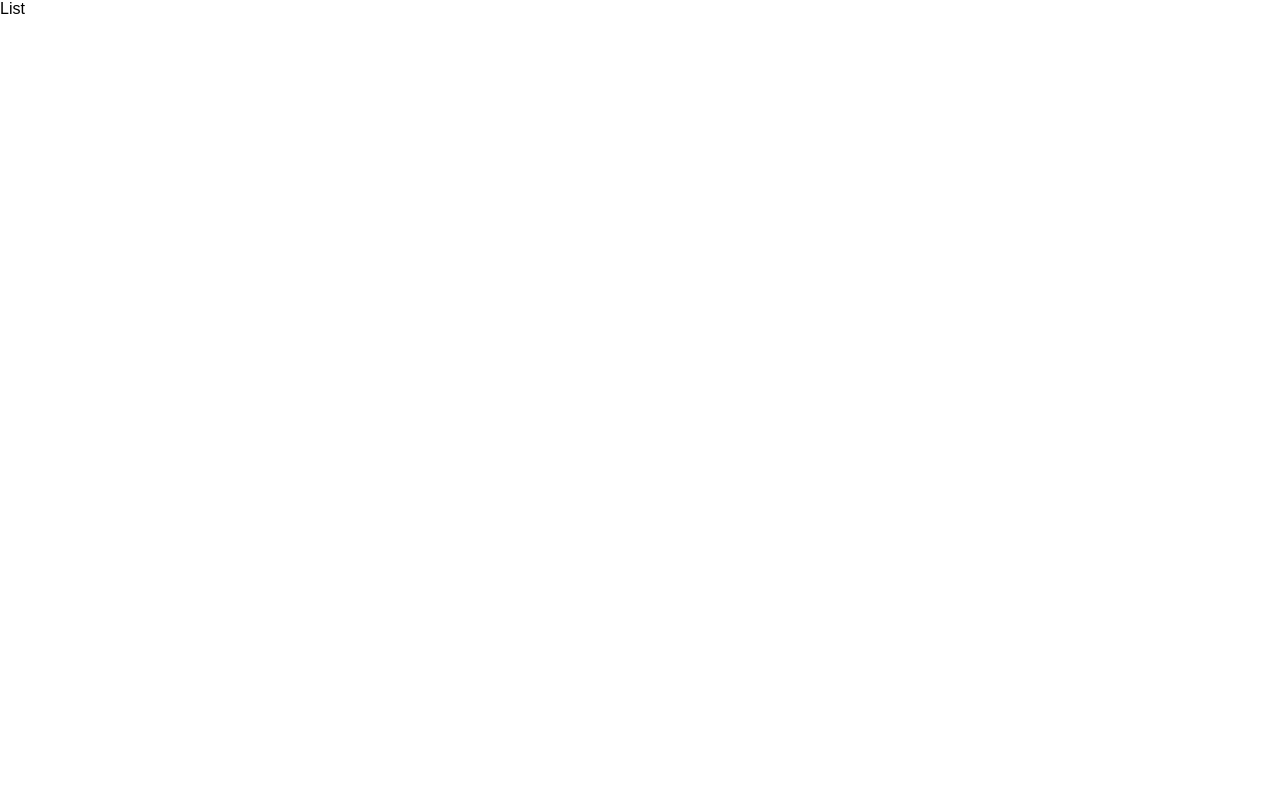
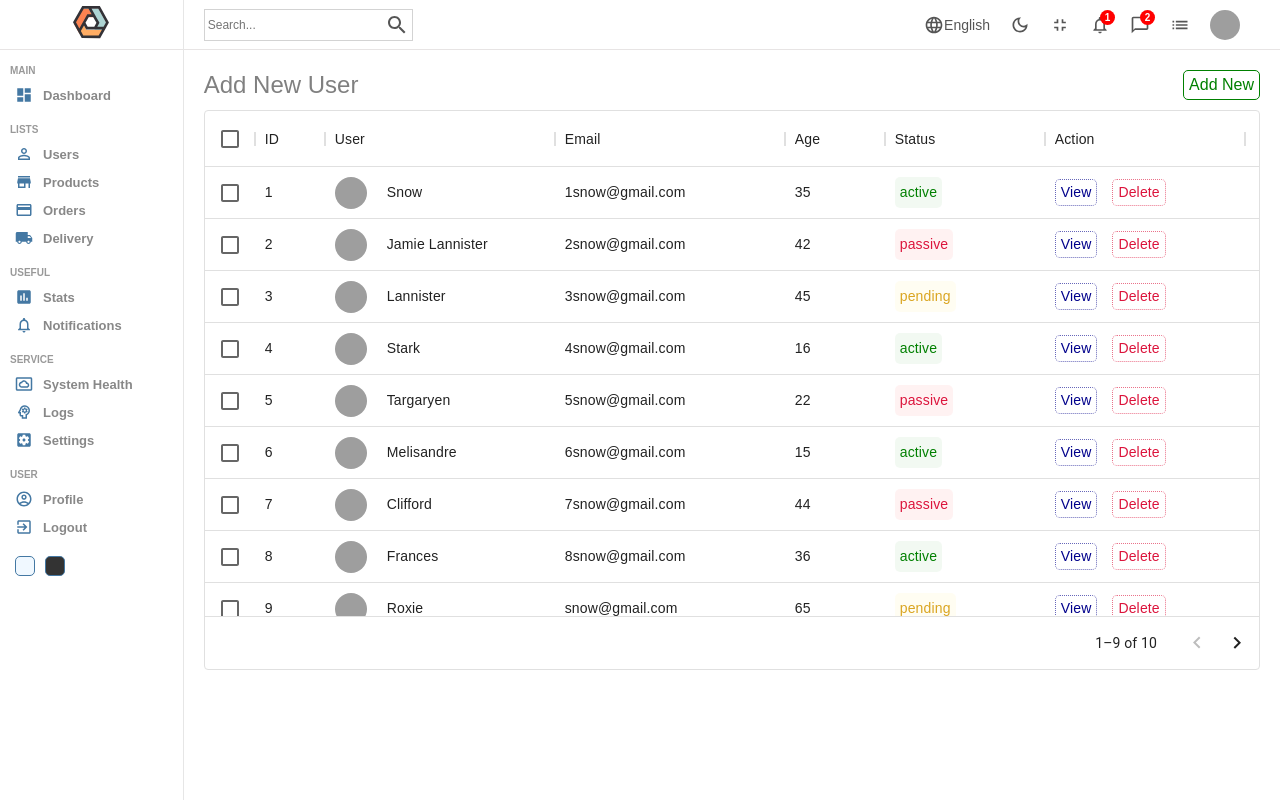
Before and after one commit to huseyinturkmenoglu/react-admin-dashboard, a React (Create React App) app: page /users in a window 1280 px wide. Built offline with nearby package versions, Linux system fonts and the light colour scheme; grey boxes are pictures that could not be loaded.

Commit message:
Added datatable for list page

```diff
--- a/package.json
+++ b/package.json
@@ -7,6 +7,7 @@
     "@emotion/styled": "^11.8.1",
     "@mui/icons-material": "^5.8.0",
     "@mui/material": "^5.8.1",
+    "@mui/x-data-grid": "^5.11.1",
     "@testing-library/jest-dom": "^5.16.4",
     "@testing-library/react": "^13.2.0",
     "@testing-library/user-event": "^13.5.0",
--- a/public/index.css
+++ b/public/index.css
@@ -29,6 +29,14 @@
   font-weight: 500;
   color: #808080;
   margin-bottom: 15px;
+}
+
+.list {
+  display: flex;
+  width: 100%;
+}
+.list__container {
+  flex: 6;
 }
 
 .navbar {
@@ -332,4 +340,74 @@
   background-color: rgba(220, 20, 60, 0.174);
 }
 
+.datatable {
+  height: 600px;
+  padding: 20px;
+}
+.datatable .datatableTitle {
+  width: 100%;
+  font-size: 24px;
+  color: #808080;
+  margin-bottom: 10px;
+  display: flex;
+  align-items: center;
+  justify-content: space-between;
+}
+.datatable .datatableTitle .link {
+  text-decoration: none;
+  color: #008000;
+  font-size: 16px;
+  font-weight: 400;
+  border: 1px solid #008000;
+  padding: 5px;
+  border-radius: 5px;
+  cursor: pointer;
+}
+.datatable .cellWithImg {
+  display: flex;
+  align-items: center;
+}
+.datatable .cellWithImg .cellImg {
+  width: 32px;
+  height: 32px;
+  border-radius: 50%;
+  object-fit: cover;
+  margin-right: 20px;
+}
+.datatable .cellWithStatus {
+  padding: 5px;
+  border-radius: 5px;
+}
+.datatable .cellWithStatus.active {
+  background-color: rgba(0, 128, 0, 0.05);
+  color: #008000;
+}
+.datatable .cellWithStatus.pending {
+  background-color: rgba(255, 217, 0, 0.05);
+  color: #daa520;
+}
+.datatable .cellWithStatus.passive {
+  background-color: rgba(255, 0, 0, 0.05);
+  color: #dc143c;
+}
+.datatable .cellAction {
+  display: flex;
+  align-items: center;
+  gap: 15px;
+}
+.datatable .cellAction .viewButton {
+  padding: 2px 5px;
+  border-radius: 5px;
+  color: #00008b;
+  border: 1px dotted rgba(0, 0, 139, 0.596);
+  cursor: pointer;
+}
+.datatable .cellAction .deleteButton {
+  padding: 2px 5px;
+  border-radius: 5px;
+  color: #dc143c;
+  border: 1px dotted rgba(220, 20, 60, 0.6);
+  cursor: pointer;
+}
+
 /*# sourceMappingURL=index.css.map */
--- /dev/null
+++ b/src/components/Datatable.js
@@ -0,0 +1,55 @@
+import { DataGrid } from "@mui/x-data-grid";
+import { userColumns, userRows } from "../datatablesource";
+import { Link } from "react-router-dom";
+import { useState } from "react";
+
+const Datatable = () => {
+  const [data, setData] = useState(userRows);
+
+  const handleDelete = (id) => {
+    setData(data.filter((item) => item.id !== id));
+  };
+
+  const actionColumn = [
+    {
+      field: "action",
+      headerName: "Action",
+      width: 200,
+      renderCell: (params) => {
+        return (
+          <div className="cellAction">
+            <Link to="/users/test" style={{ textDecoration: "none" }}>
+              <div className="viewButton">View</div>
+            </Link>
+            <div
+              className="deleteButton"
+              onClick={() => handleDelete(params.row.id)}
+            >
+              Delete
+            </div>
+          </div>
+        );
+      },
+    },
+  ];
+  return (
+    <div className="datatable">
+      <div className="datatableTitle">
+        Add New User
+        <Link to="/users/new" className="link">
+          Add New
+        </Link>
+      </div>
+      <DataGrid
+        className="datagrid"
+        rows={data}
+        columns={userColumns.concat(actionColumn)}
+        pageSize={9}
+        rowsPerPageOptions={[9]}
+        checkboxSelection
+      />
+    </div>
+  );
+};
+
+export default Datatable;
--- /dev/null
+++ b/src/datatablesource.js
@@ -0,0 +1,123 @@
+export const userColumns = [
+    { field: "id", headerName: "ID", width: 70 },
+    {
+      field: "user",
+      headerName: "User",
+      width: 230,
+      renderCell: (params) => {
+        return (
+          <div className="cellWithImg">
+            <img className="cellImg" src={params.row.img} alt="avatar" />
+            {params.row.username}
+          </div>
+        );
+      },
+    },
+    {
+      field: "email",
+      headerName: "Email",
+      width: 230,
+    },
+
+    {
+      field: "age",
+      headerName: "Age",
+      width: 100,
+    },
+    {
+      field: "status",
+      headerName: "Status",
+      width: 160,
+      renderCell: (params) => {
+        return (
+          <div className={`cellWithStatus ${params.row.status}`}>
+            {params.row.status}
+          </div>
+        );
+      },
+    },
+  ];
+
+  //temporary data
+  export const userRows = [
+    {
+      id: 1,
+      username: "Snow",
+      img: "https://images.pexels.com/photos/1820770/pexels-photo-1820770.jpeg?auto=compress&cs=tinysrgb&dpr=2&w=500",
+      status: "active",
+      email: "1snow@gmail.com",
+      age: 35,
+    },
+    {
+      id: 2,
+      username: "Jamie Lannister",
+      img: "https://images.pexels.com/photos/1820770/pexels-photo-1820770.jpeg?auto=compress&cs=tinysrgb&dpr=2&w=500",
+      email: "2snow@gmail.com",
+      status: "passive",
+      age: 42,
+    },
+    {
+      id: 3,
+      username: "Lannister",
+      img: "https://images.pexels.com/photos/1820770/pexels-photo-1820770.jpeg?auto=compress&cs=tinysrgb&dpr=2&w=500",
+      email: "3snow@gmail.com",
+      status: "pending",
+      age: 45,
+    },
+    {
+      id: 4,
+      username: "Stark",
+      img: "https://images.pexels.com/photos/1820770/pexels-photo-1820770.jpeg?auto=compress&cs=tinysrgb&dpr=2&w=500",
+      email: "4snow@gmail.com",
+      status: "active",
+      age: 16,
+    },
+    {
+      id: 5,
+      username: "Targaryen",
+      img: "https://images.pexels.com/photos/1820770/pexels-photo-1820770.jpeg?auto=compress&cs=tinysrgb&dpr=2&w=500",
+      email: "5snow@gmail.com",
+      status: "passive",
+      age: 22,
+    },
+    {
+      id: 6,
+      username: "Melisandre",
+      img: "https://images.pexels.com/photos/1820770/pexels-photo-1820770.jpeg?auto=compress&cs=tinysrgb&dpr=2&w=500",
+      email: "6snow@gmail.com",
+      status: "active",
+      age: 15,
+    },
+    {
+      id: 7,
+      username: "Clifford",
+      img: "https://images.pexels.com/photos/1820770/pexels-photo-1820770.jpeg?auto=compress&cs=tinysrgb&dpr=2&w=500",
+      email: "7snow@gmail.com",
+      status: "passive",
+      age: 44,
+    },
+    {
+      id: 8,
+      username: "Frances",
+      img: "https://images.pexels.com/photos/1820770/pexels-photo-1820770.jpeg?auto=compress&cs=tinysrgb&dpr=2&w=500",
+      email: "8snow@gmail.com",
+      status: "active",
+      age: 36,
+    },
+    {
+      id: 9,
+      username: "Roxie",
+      img: "https://images.pexels.com/photos/1820770/pexels-photo-1820770.jpeg?auto=compress&cs=tinysrgb&dpr=2&w=500",
+      email: "snow@gmail.com",
+      status: "pending",
+      age: 65,
+    },
+    {
+      id: 10,
+      username: "Roxie",
+      img: "https://images.pexels.com/photos/1820770/pexels-photo-1820770.jpeg?auto=compress&cs=tinysrgb&dpr=2&w=500",
+      email: "snow@gmail.com",
+      status: "active",
+      age: 65,
+    },
+  ];
--- a/src/pages/List.js
+++ b/src/pages/List.js
@@ -1,8 +1,16 @@
-import React from 'react'
+import Sidebar from '../components/Sidebar';
+import Navbar from '../components/Navbar';
+import Datatable from '../components/Datatable';
 
 function List() {
   return (
-    <div>List</div>
+    <div className='list'>
+      <Sidebar />
+      <div className='list__container'>
+        <Navbar />
+        <Datatable />
+      </div>
+    </div>
   )
 }
 
--- a/src/sass/components/components.scss
+++ b/src/sass/components/components.scss
@@ -4,3 +4,4 @@
 @import 'chart.scss';
 @import 'feature.scss';
 @import 'table.scss';
+@import 'datatable.scss';
--- /dev/null
+++ b/src/sass/components/datatable.scss
@@ -0,0 +1,80 @@
+.datatable {
+    height: 600px;
+    padding: 20px;
+
+    .datatableTitle {
+        width: 100%;
+        font-size: 24px;
+        color: #808080;
+        margin-bottom: 10px;
+        display: flex;
+        align-items: center;
+        justify-content: space-between;
+
+        .link {
+            text-decoration: none;
+            color: #008000;
+            font-size: 16px;
+            font-weight: 400;
+            border: 1px solid #008000;
+            padding: 5px;
+            border-radius: 5px;
+            cursor: pointer;
+        }
+    }
+
+    .cellWithImg {
+        display: flex;
+        align-items: center;
+
+        .cellImg {
+            width: 32px;
+            height: 32px;
+            border-radius: 50%;
+            object-fit: cover;
+            margin-right: 20px;
+        }
+    }
+
+    .cellWithStatus {
+        padding: 5px;
+        border-radius: 5px;
+
+        &.active {
+            background-color: rgba(0, 128, 0, 0.05);
+            color: #008000;
+        }
+
+        &.pending {
+            background-color: rgba(255, 217, 0, 0.05);
+            color: #daa520;
+        }
+
+        &.passive {
+            background-color: rgba(255, 0, 0, 0.05);
+            color: #dc143c;
+        }
+    }
+
+    .cellAction {
+        display: flex;
+        align-items: center;
+        gap: 15px;
+
+        .viewButton {
+            padding: 2px 5px;
+            border-radius: 5px;
+            color: #00008b;
+            border: 1px dotted rgba(0, 0, 139, 0.596);
+            cursor: pointer;
+        }
+
+        .deleteButton {
+            padding: 2px 5px;
+            border-radius: 5px;
+            color: #dc143c;
+            border: 1px dotted rgba(220, 20, 60, 0.6);
+            cursor: pointer;
+        }
+    }
+}
--- a/src/sass/pages/list.scss
+++ b/src/sass/pages/list.scss
@@ -0,0 +1,8 @@
+.list {
+    display: flex;
+    width: 100%;
+
+    &__container {
+        flex: 6;
+    }
+}
```
Also changed, not shown: 2 other files (tests, documents, lock files or other folders).
